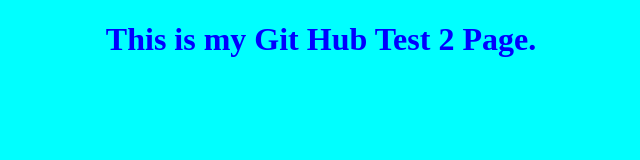
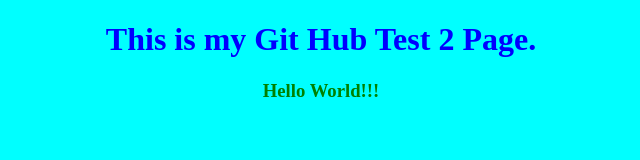
Before and after one commit to ZinMyo1735/Git-test-2, a plain HTML site: page zinmyo/index.html in a window 1280 px wide. Shown: the whole page, without its empty margins (319-959 px from the left). Drawn offline with Linux system fonts and the light colour scheme.

Commit message:
Second Commit.

```diff
--- a/zinmyo/index.html
+++ b/zinmyo/index.html
@@ -9,5 +9,6 @@
 </head>
 <body>
     <h1>This is my Git Hub Test 2 Page.</h1>
+    <h3>Hello World!!!</h3>
 </body>
 </html>
--- a/zinmyo/style.css
+++ b/zinmyo/style.css
@@ -6,3 +6,8 @@ h1 {
     color: blue;
     text-align: center;
 }
+
+h3 {
+    color: green;
+    text-align: center;
+}
```
